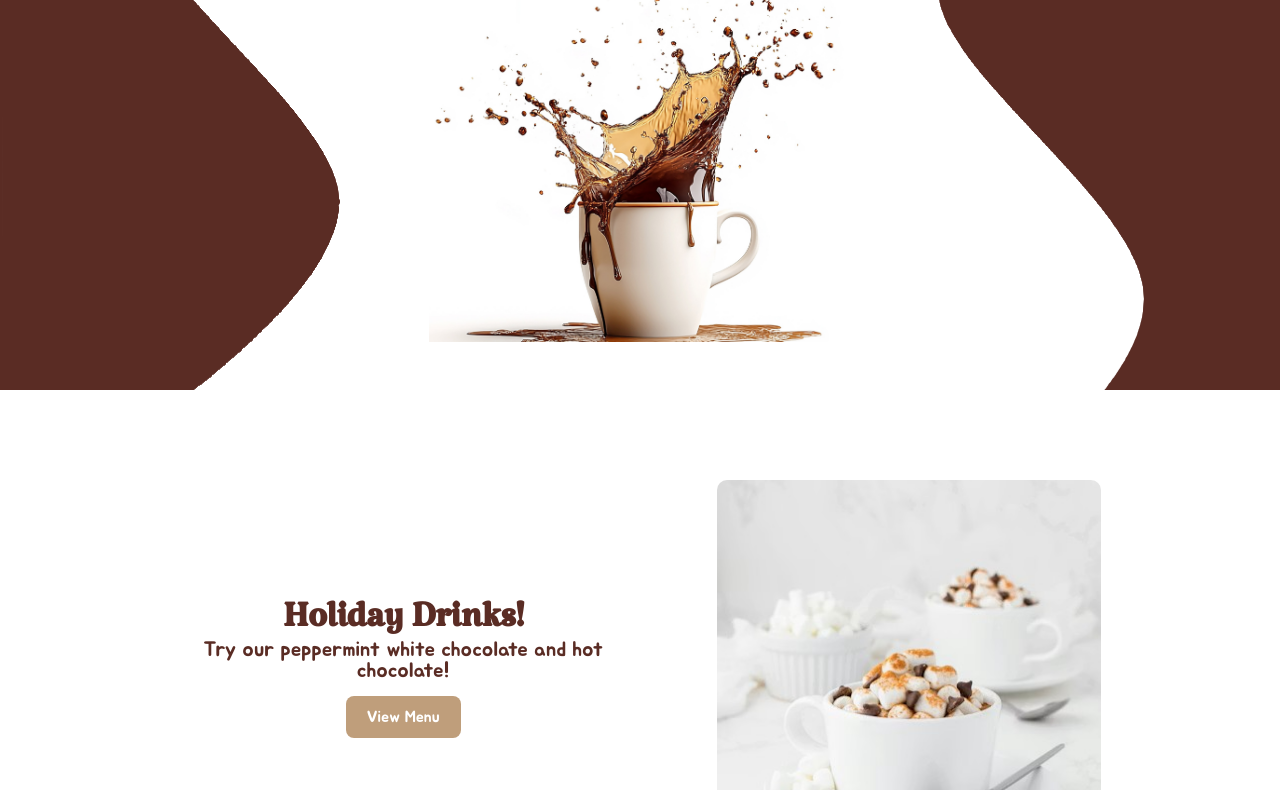
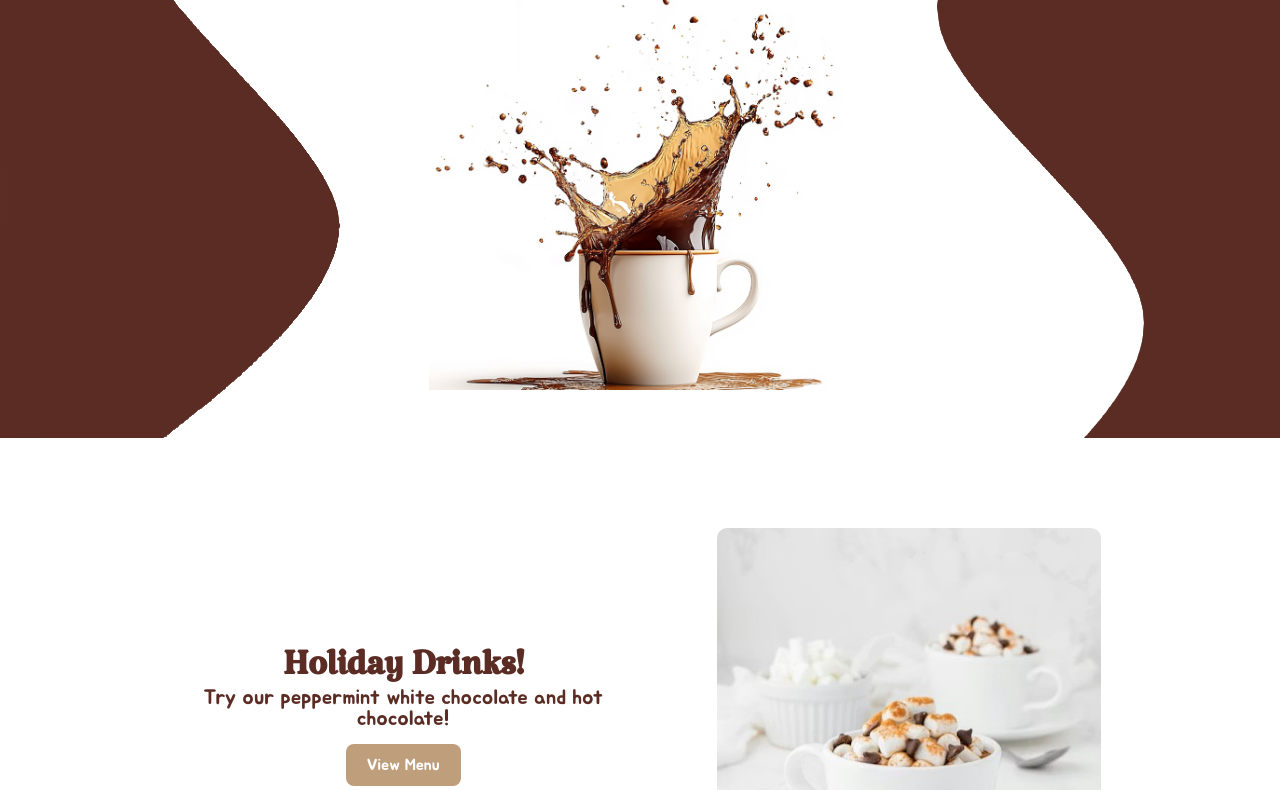
Before and after one commit to julyc25/rustyscafewebsite, a plain HTML site: page index.html in a window 1280 px wide. Shown: the part 256-1046 px from the top of the page. Drawn offline with Linux system fonts and the light colour scheme.

Commit message:
Fixed Overlap Issue

```diff
--- a/style.css
+++ b/style.css
@@ -116,7 +116,8 @@ a {
   display: flex;
   flex-direction: column;
   align-items: center;
-  padding: 0 0 3rem 0;
+  padding: 3rem 0 3rem 0;
+  height: auto;
 }
 
 .landing h1 {
```
